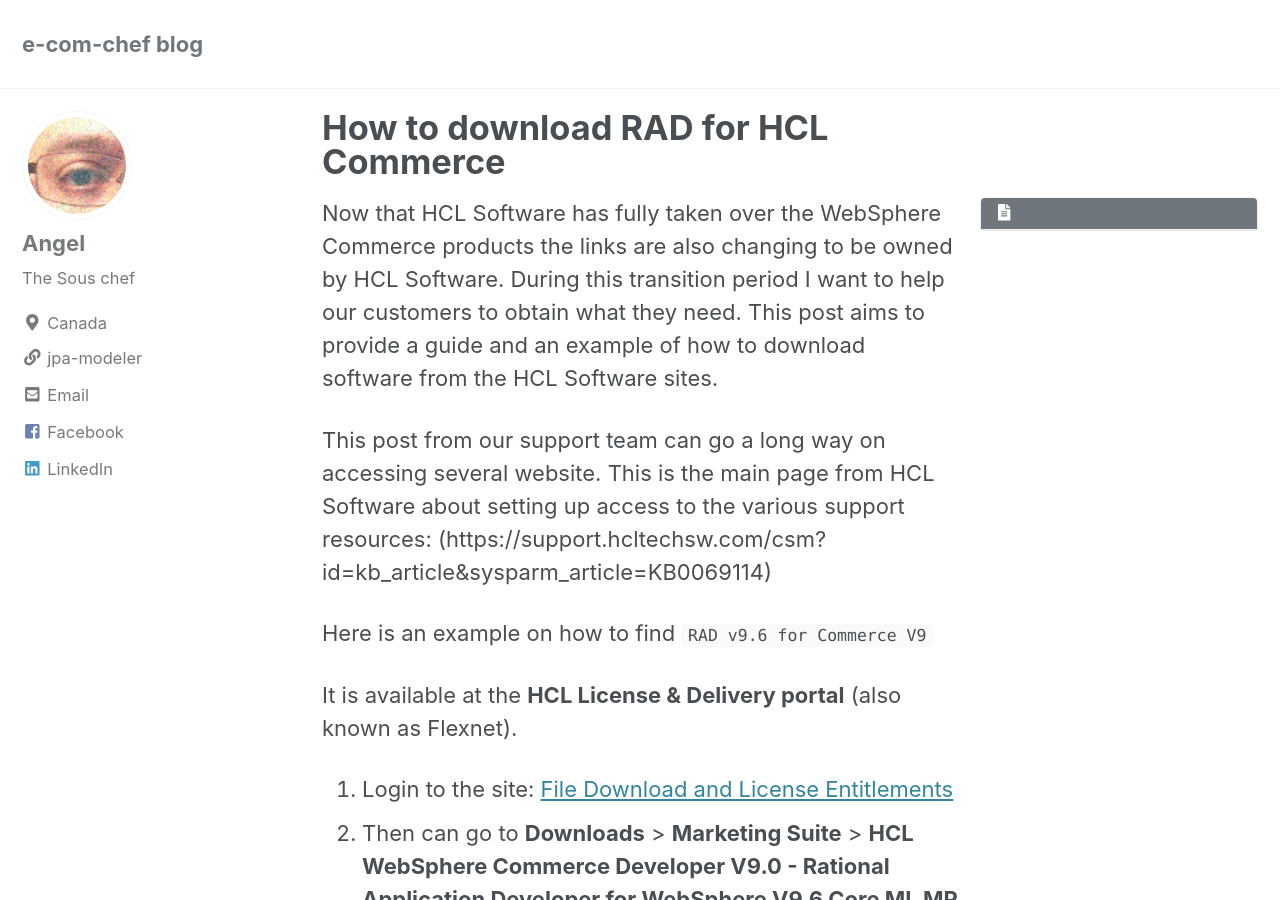
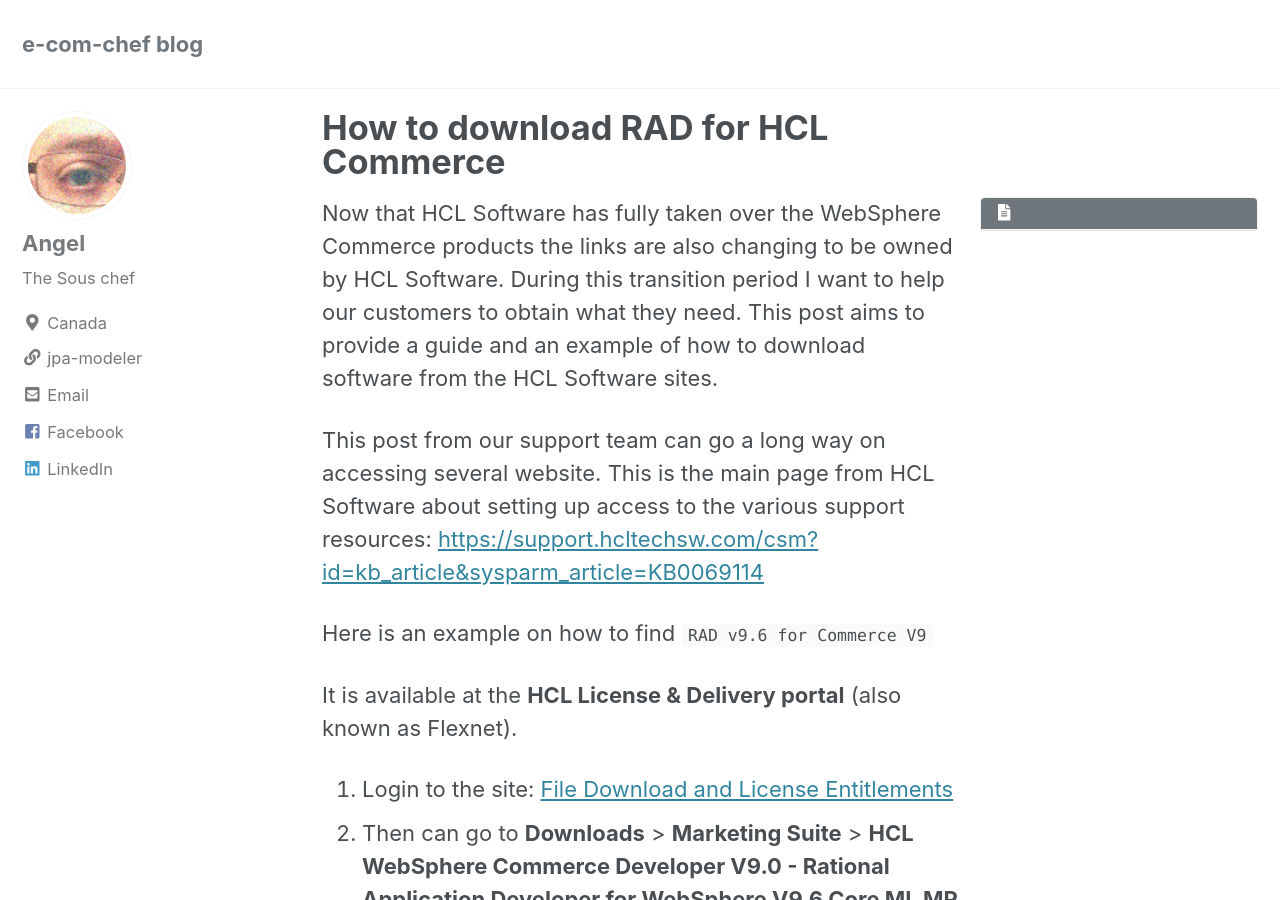
Before and after one commit to arvera/blog, a Jekyll site: the page built from _posts/2019-10-10-RAD_HCL_download.md, in a window 1280 px wide and 900 px high. Built offline with Jekyll 4.4.1, drawn with Linux system fonts in a browser that asks for light colours; cached includes are drawn as plain includes; nearby versions of some CDN libraries; some of the changed lines change nothing that is shown.

Commit message:
Fixing the link

```diff
--- a/_posts/2019-10-10-RAD_HCL_download.md
+++ b/_posts/2019-10-10-RAD_HCL_download.md
@@ -6,7 +6,7 @@
 ---
 Now that HCL Software has fully taken over the WebSphere Commerce products the links are also changing to be owned by HCL Software. During this transition period I want to help our customers to obtain what they need. This post aims to provide a guide and an example of how to download software from the HCL Software sites.
 
-This post from our support team can go a long way on accessing several website. This is the main page from HCL Software about setting up access to the various support resources: (https://support.hcltechsw.com/csm?id=kb_article&sysparm_article=KB0069114)
+This post from our support team can go a long way on accessing several website. This is the main page from HCL Software about setting up access to the various support resources: [https://support.hcltechsw.com/csm?id=kb_article&sysparm_article=KB0069114](https://support.hcltechsw.com/csm?id=kb_article&sysparm_article=KB0069114)
 
 Here is an example on how to find `RAD v9.6 for Commerce V9`
 
```
